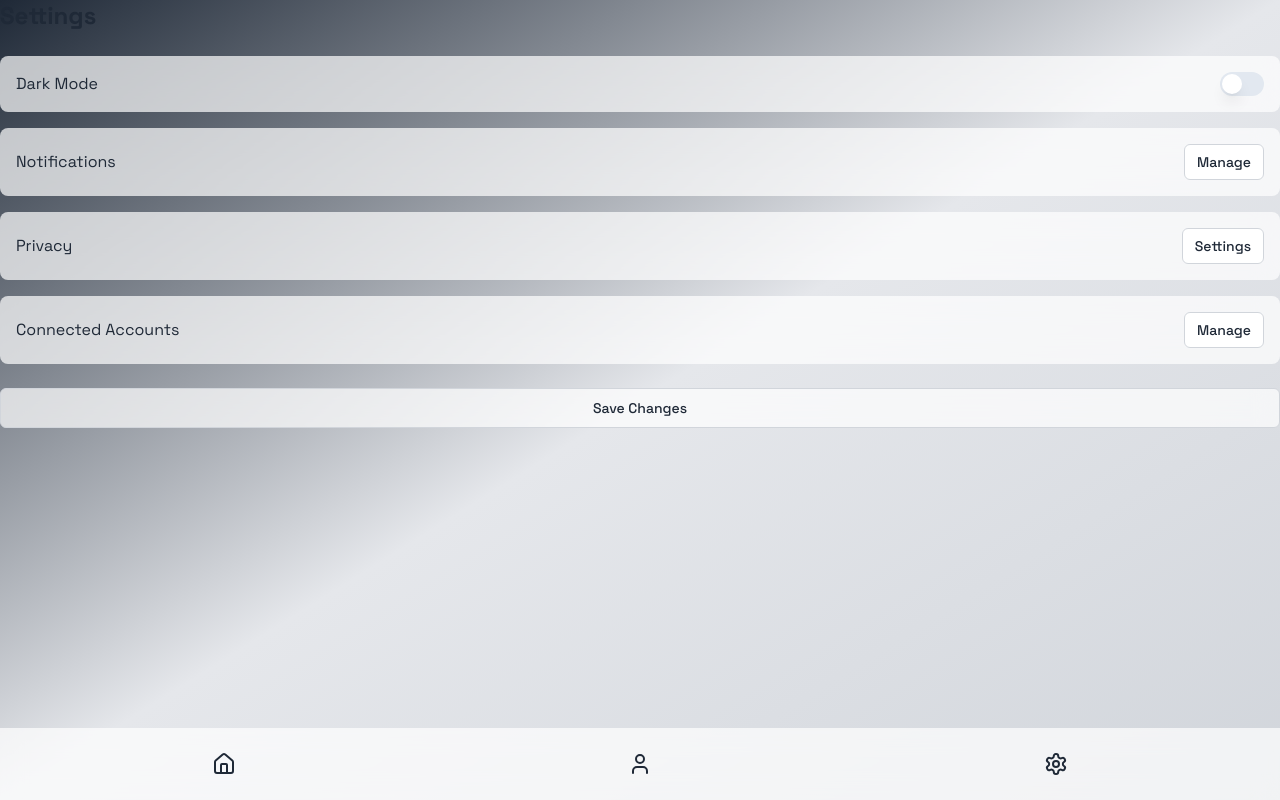
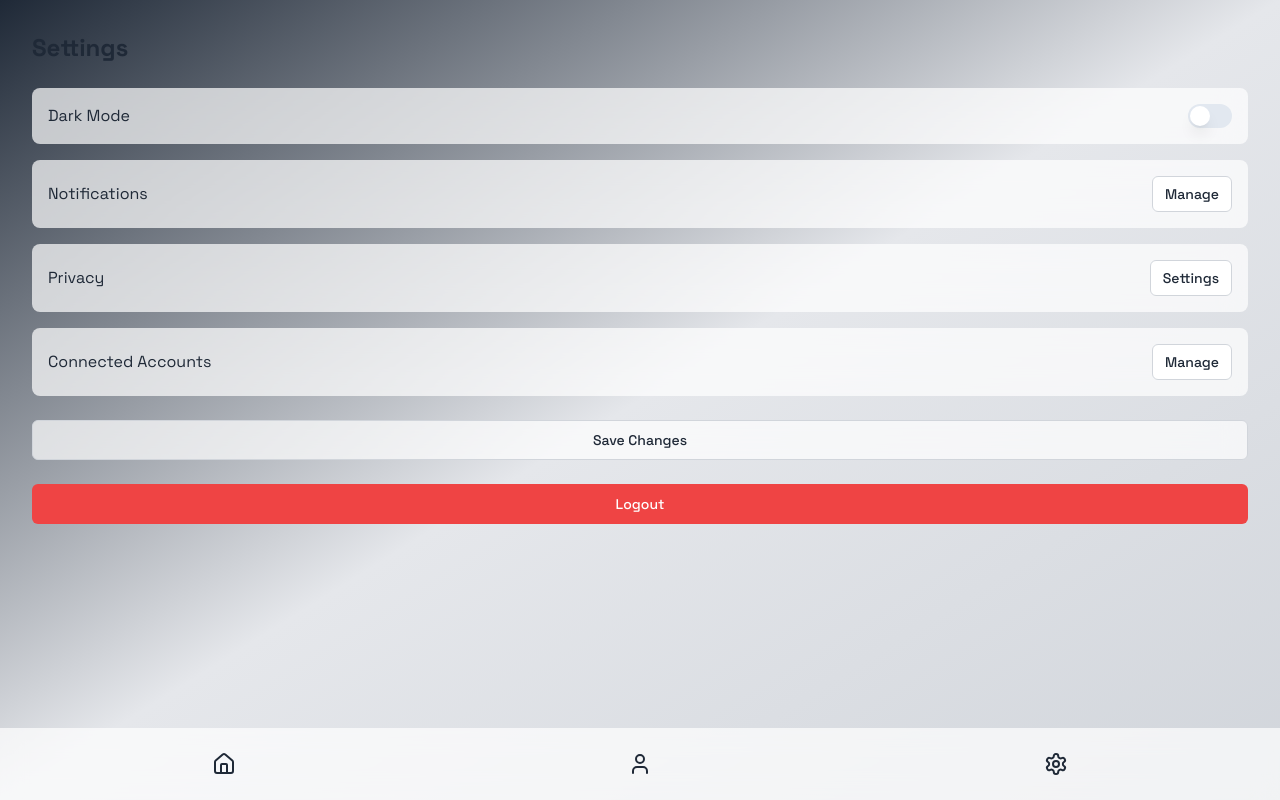
Before and after one commit to inanc-can/music-voting-app, a Next.js app: page /settings in a window 1280 px wide. Built offline with nearby package versions, Linux system fonts and the light colour scheme.

Commit message:
Added Logout

```diff
--- a/src/app/settings/page.tsx
+++ b/src/app/settings/page.tsx
@@ -3,12 +3,29 @@ import { Button } from "@/components/ui/button";
 import { Switch } from "@/components/ui/switch";
 import { useTheme } from "@/hooks/useTheme";
 import { useState } from "react";
+import { useRouter } from "next/navigation";
 
 export default function Settings() {
   const { theme, toggleTheme } = useTheme();
   const [darkMode, setDarkMode] = useState(theme === "dark");
+  const router = useRouter();
+  const handleLogout = async () => {
+    const response = await fetch("/auth/logout", {
+      method: "POST",
+      headers: {
+        "Content-Type": "application/json",
+      },
+    });
+
+    if (response.ok) {
+      router.push("/login");
+    } else {
+      console.error("Logout failed");
+    }
+  };
+
   return (
-    <div className="space-y-6 text-gray-800 dark:text-white">
+    <div className="space-y-6 text-gray-800 dark:text-white p-8">
       <h2 className="text-2xl font-bold">Settings</h2>
       <div className="space-y-4">
         <div className="flex justify-between items-center bg-white dark:bg-gray-800 bg-opacity-70 dark:bg-opacity-30 backdrop-blur-md p-4 rounded-lg">
@@ -53,6 +70,12 @@ export default function Settings() {
       <Button className="w-full bg-white dark:bg-gray-800 bg-opacity-70 dark:bg-opacity-30 backdrop-blur-md text-gray-800 dark:text-white border border-gray-300 dark:border-white dark:border-opacity-20 hover:bg-opacity-100 dark:hover:bg-opacity-50 transition-all duration-300">
         Save Changes
       </Button>
+      <Button
+        className="w-full bg-red-500 hover:bg-red-600 text-white"
+        onClick={handleLogout}
+      >
+        Logout
+      </Button>
     </div>
   );
 }
```
